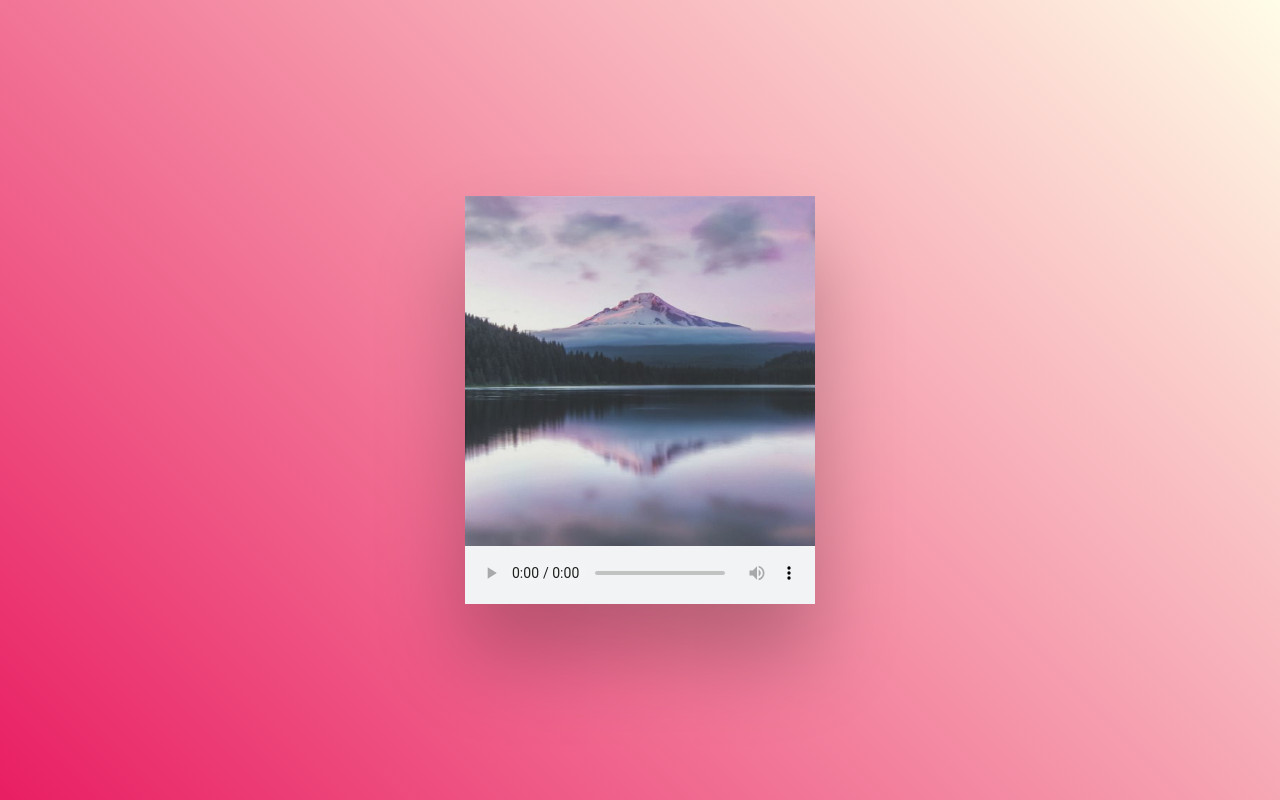
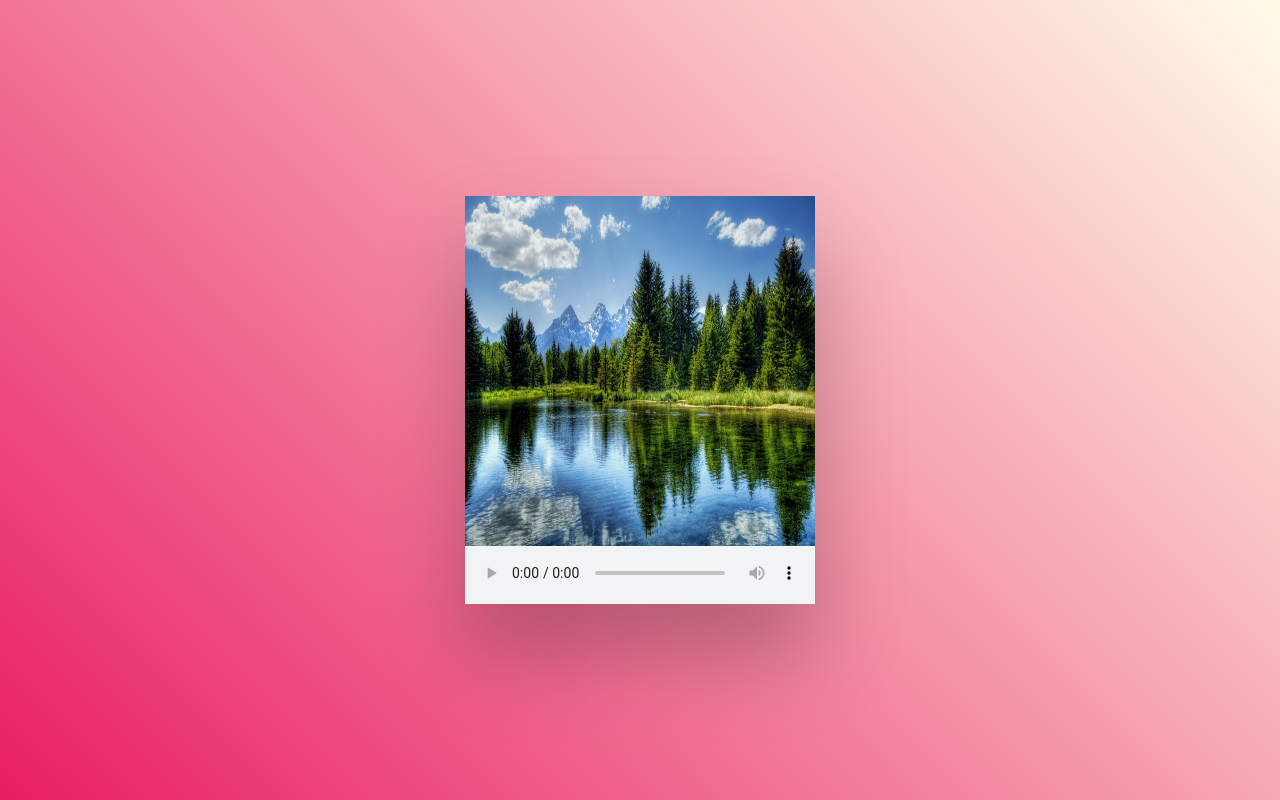
Before and after one commit to yemu-raja/Maskoffbells, a plain HTML site: page index.html in a window 1280 px wide. Drawn offline with Linux system fonts and the light colour scheme.

Commit message:
Image change

```diff
--- a/index.html
+++ b/index.html
@@ -8,7 +8,7 @@
 <body>
 <div class="player">
 <div class="imgbx">
-<img src="image\Praveen Thug.jpg"/>
+<img src="image\1939285.jpg" type="jpg/Png"/>
 </div>
 <audio controls autoplay>
 <source src="audio\mask_off_bells_remix.mp3" type="audio/mp3"/>
```
Also changed, not shown: image/1939285.jpg (added).
